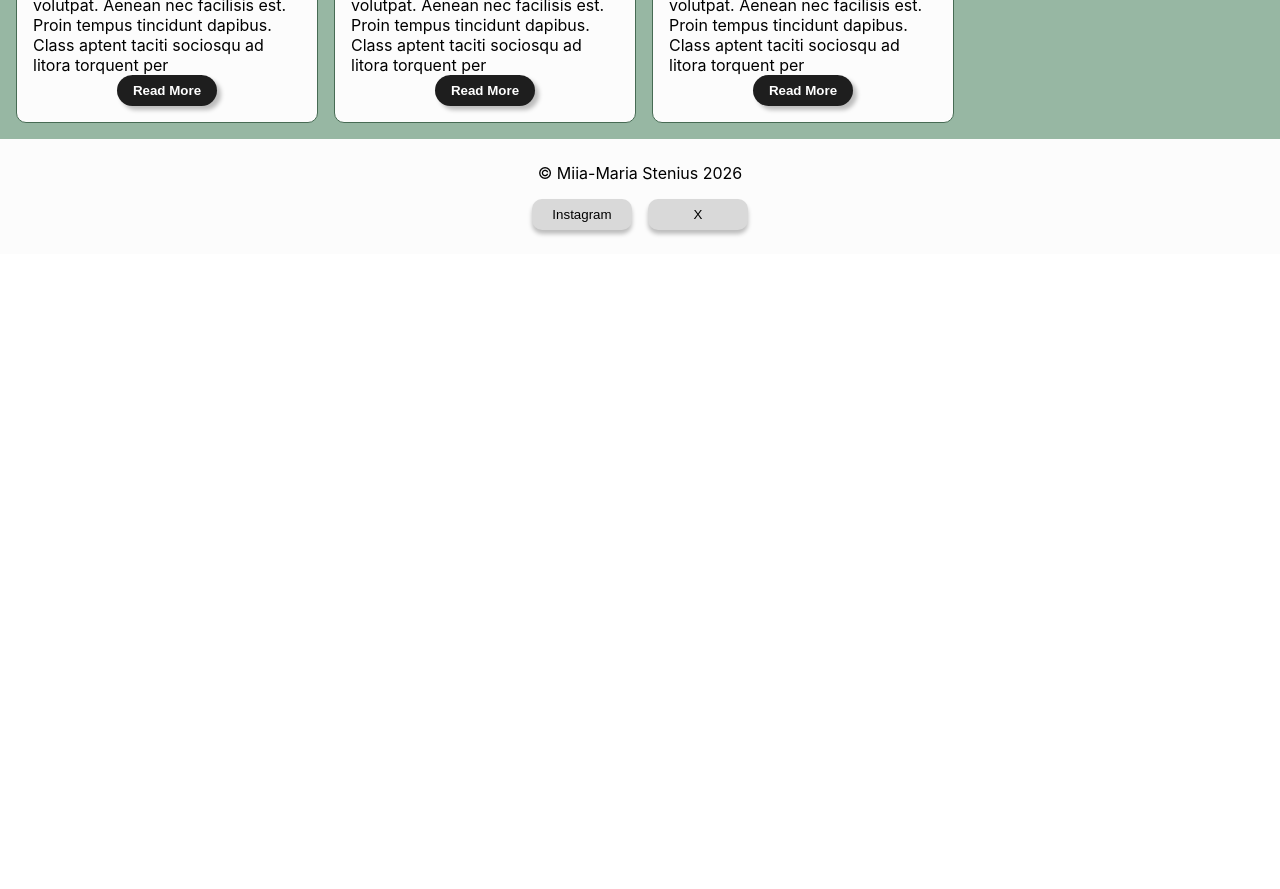
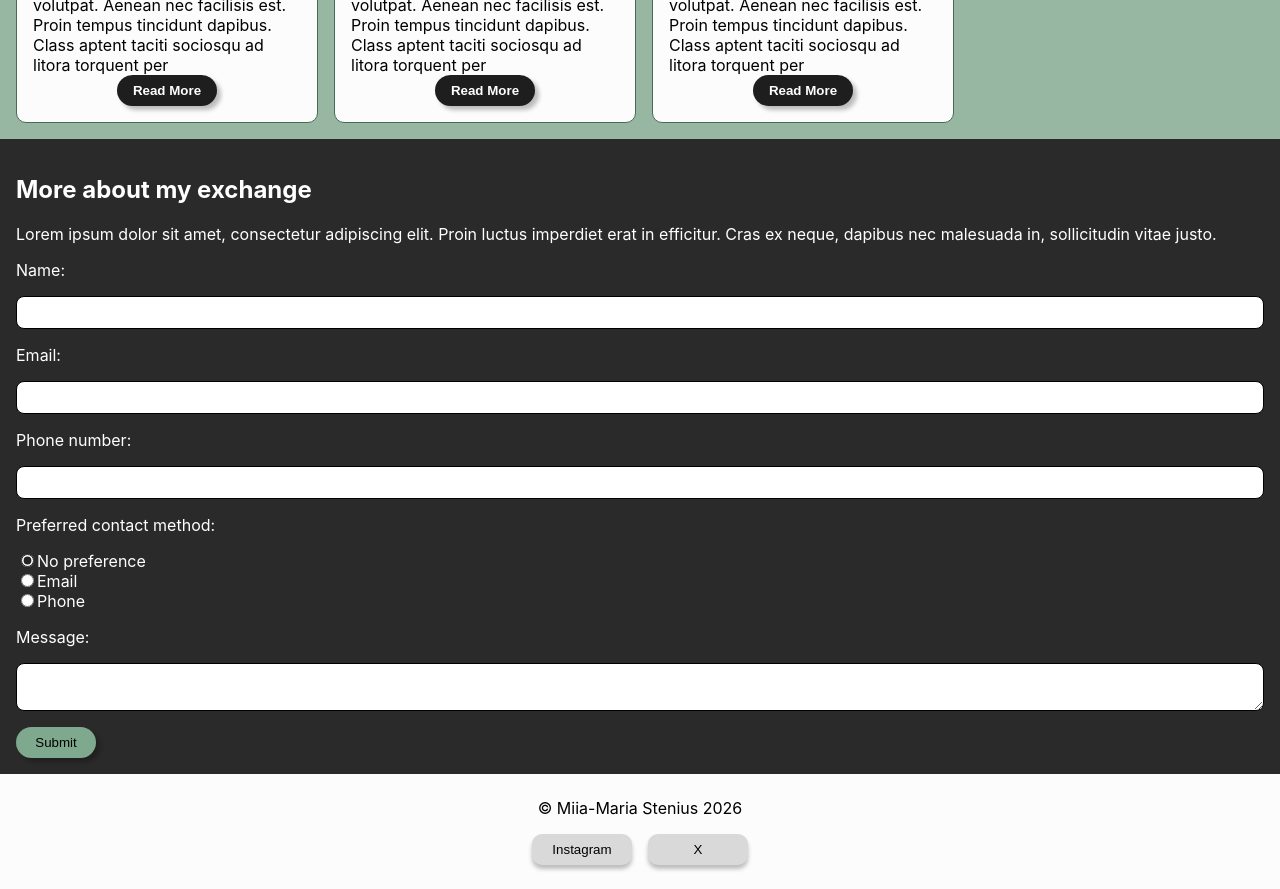
Before and after one commit to miia-mariastenius/exchange-diary, a React (Vite) app in the folder my-react-app/: page / in a window 1280 px wide. Shown: the part 940-1829 px from the top of the page. Before the commit the page ends 1194 px from the top, so only its background shows below. Built offline with nearby package versions, Linux system fonts and the light colour scheme.

Commit message:
Home page contact form container added, form elements and styling added to container

```diff
--- a/my-react-app/src/css/App.css
+++ b/my-react-app/src/css/App.css
@@ -3,6 +3,7 @@
   --background-color: #FFFFFF;
   --secondary-bg-color: #97B7A3;
   --tertiary-bg-color: #FCFCFC;
+  --dark-bg-color: #2A2A2A;
   --button-color: #1e1e1e;
   --text-color: #000000;
     /* MUUTA */
@@ -100,6 +101,43 @@ p {
   box-shadow: 4px 4px 4px 0px rgba(0, 0, 0, 0.25);
 }
 
+.tertiary-container{
+  background-color: var(--dark-bg-color);
+  color: #FFFFFF;
+  padding: 1rem;
+}
+
+.form{
+  display: flex;
+  flex-direction: column;
+  gap: 1rem;
+  margin-top: 1rem;
+}
+
+.radio-group {
+  flex-direction: column;
+}
+
+input, textarea {
+  padding: 0.5rem;
+  border: 1px solid #000000;
+  border-radius: 8px;
+}
+
+input[type='radio'] {
+    accent-color: #232323;
+}
+
+.submit-button {
+  background-color: #7EA98F;
+  padding: 0.5rem 1rem;
+  width: 80px;
+  border: none;
+  border-radius: 30px;
+  text-decoration: none;
+  box-shadow: 4px 4px 4px 0px rgba(0, 0, 0, 0.25);
+}
+
 .footer-container {
   display: flex;
   flex-direction: column;
--- a/my-react-app/src/pages/MyExchange.jsx
+++ b/my-react-app/src/pages/MyExchange.jsx
@@ -16,6 +16,32 @@ function MyExchange() {
           <Card />
         </div>
       </div>
+      <div className="tertiary-container">
+        <div className="contact-form">
+          <h2>More about my exchange</h2>
+          <p>Lorem ipsum dolor sit amet, consectetur adipiscing elit. Proin luctus imperdiet erat in efficitur. Cras ex neque, dapibus nec malesuada in, sollicitudin vitae justo. </p>
+          <form className="form">
+            <label htmlFor="name">Name:</label>
+            <input type="text" id="name" name="name" required />
+            <label htmlFor="email">Email:</label>
+            <input type="email" id="email" name="email" required />
+            <label htmlFor="phone">Phone number:</label>
+            <input type="tel" id="phone" name="phone" />
+            <label htmlFor="method">Preferred contact method:</label>
+            <div className="radio-group">
+              <input type="radio" id="method-none" name="contact-method" value="method-none" required checked="checked" />
+              <label htmlFor="method-none">No preference</label><br/>
+              <input type="radio" id="method-email" name="contact-method" value="method-email" />
+              <label htmlFor="method-email">Email</label><br/>
+              <input type="radio" id="method-phone" name="contact-method" value="method-phone" />
+              <label htmlFor="method-phone">Phone</label>
+            </div>
+            <label htmlFor="message">Message:</label>
+            <textarea id="message" name="message" required></textarea>
+            <button className="submit-button" type="submit">Submit</button>
+          </form>
+        </div>
+      </div>
     </div>
   );
 }
```
